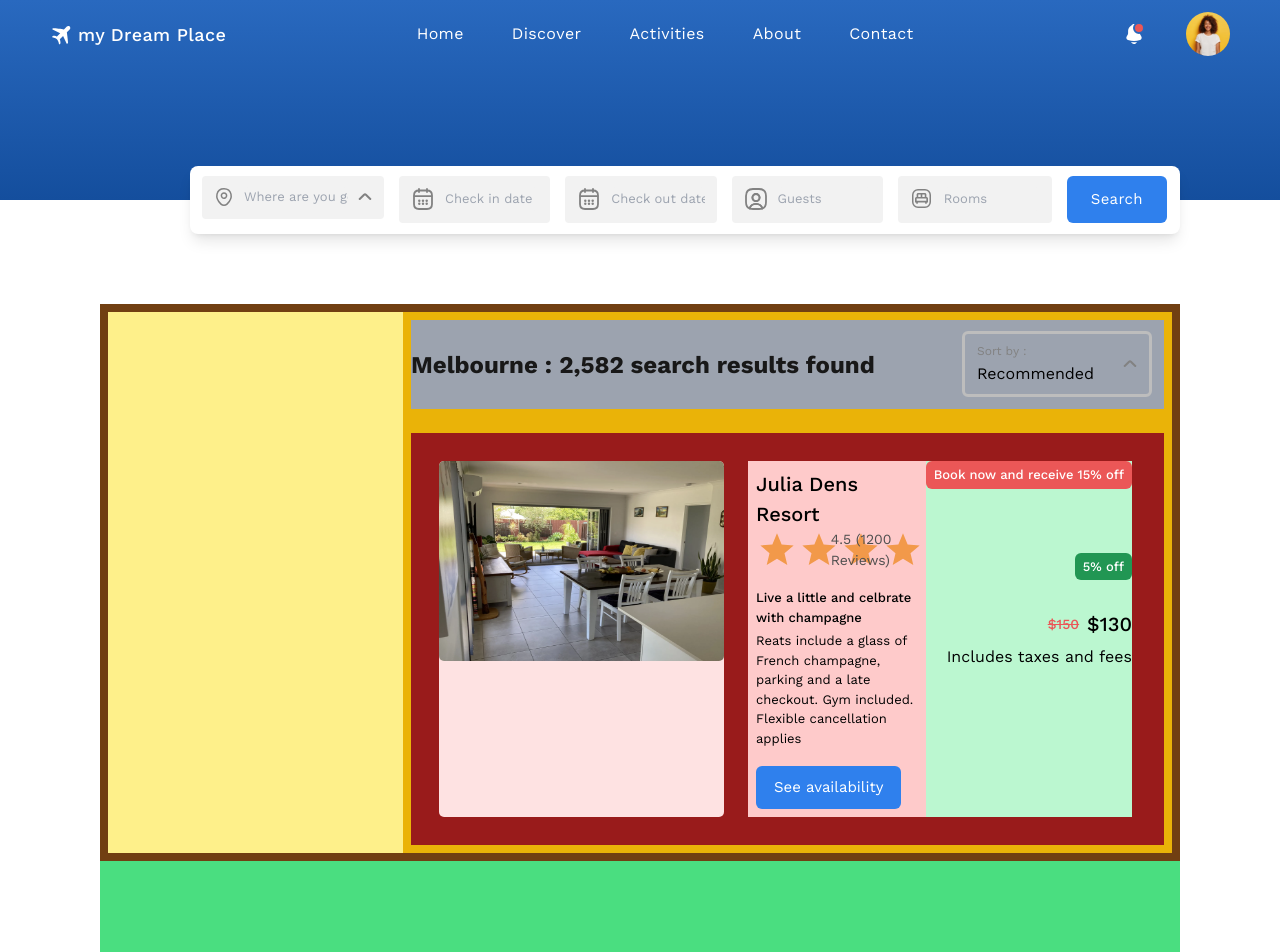
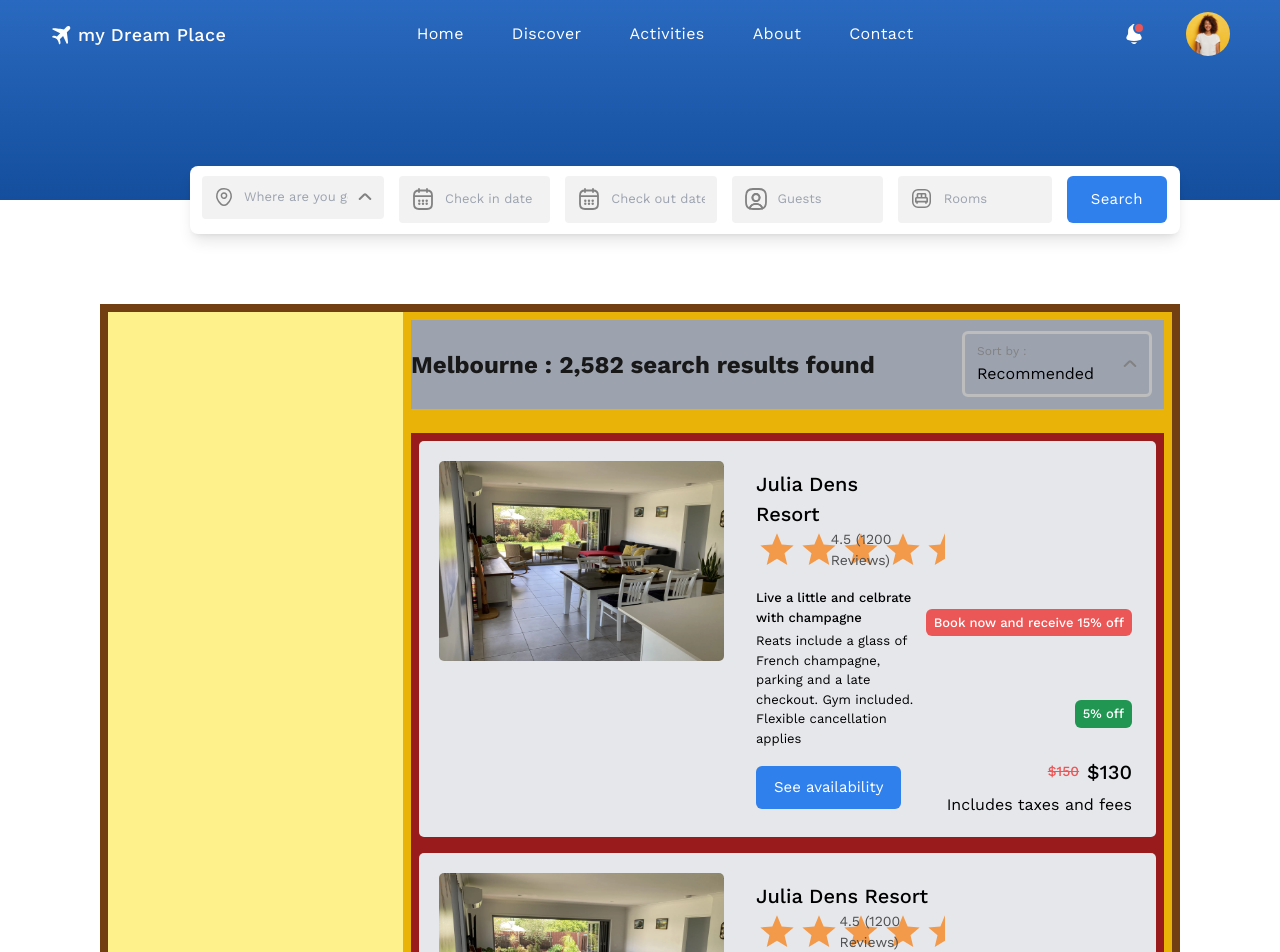
Before and after one commit to SaraDrwish/algoriza-internship-FE204, a Vue app: page /searchres in a window 1280 px wide. Shown: the top 952 px of the page. Built offline with nearby package versions, Linux system fonts and the light colour scheme; a web font is replaced by a local one.

Commit message:
53 search res and sign and reg 8

```diff
--- a/src/components/SearchResults/SearchResults.vue
+++ b/src/components/SearchResults/SearchResults.vue
@@ -120,15 +120,57 @@
 
     </div>
 
+<!-- start cards -->
 
-    <div class="bg-red-800 p-2">
+     <div class="bg-red-800 p-2 flex flex-col gap-[24px]">
+           <div class="flex gap-[24px] w-[100%] bg-gray-200 rounded-[5px] border-solid border-1
+          border-borderserbox py-[20px] pl-[20px] pr-[24px] ">
+              <div class="flex-2  rounded-[5px] ">
+                <img class="w-[285px] h-[200px] rounded-[5px] " src="../../assets/imgs/12.png" alt="12">
+              </div>
+              <div class="flex flex-1 ">
+                <div class=" flex-1 p-2">
+                  <p class="text-[20px] font-[500]">Julia Dens Resort</p>
+                  <div class="flex gap-[12px] mb-[17px]">
+                    <span class="flex">
+                      <img src="../../assets/icons/star-s-fill 4fl.svg" alt="str">
+                      <img src="../../assets/icons/star-s-fill 4fl.svg" alt="str">
+                      <img src="../../assets/icons/star-s-fill 4fl.svg" alt="str">
+                      <img src="../../assets/icons/star-s-fill 4fl.svg" alt="str">
+                      <img src="../../assets/icons/srhv.svg" alt="strhf">
+                    </span>
+                    <span class="text-[14px] text-light-black"> 4.5 (1200 Reviews)</span>
+                  </div>
+                  <p class="text-[13px] font-[500] mb-[4px] ">Live a little and celbrate with champagne</p>
+                  <p class="text-[13px]   ">Reats include a glass of French champagne, parking
+                    and a late checkout. Gym included. Flexible cancellation applies</p>
+                  <button class="mt-[18px] text-white bg-primary rounded-[6px] py-[10px] px-[18px] text-[15px]">See availability</button>
+                </div>
+                <div class="flex items-end flex-col flex-2 text-right justify-end   ">
+                  <p class="text-[13px] bg-srchRed py-[4px] px-[8px] mb-[64px] rounded-[6px] font-[500] text-white" >Book now and receive 15% off</p>
+                  <p class="text-[13px] bg-srchGrn mb-[29px]  py-[4px] px-[8px] rounded-[6px]  font-[500] text-white" >5% off</p>
+                  <div class="flex gap-[8px] font-[500]  items-center  ">
+                    <span class="text-srchRed text-[14px] line-through ">$150</span>
+                    <span class="text-[20px]">$130</span>
+                  </div>
+                  <p class="mt-[6px]"> Includes taxes and fees </p>
+                </div>
+              </div>
+           </div>
+        </div>
 
-       <div class="flex gap-[24px] rounded-[5px] border-solid border-1 border-borderserbox py-[20px] pl-[20px] pr-[24px] ">
-          <div class="flex-2 bg-red-100 rounded-[5px] ">
+
+<!-- ////// -->
+
+
+    <div class="bg-red-800 p-2 flex flex-col gap-[24px]">
+           <div class="flex gap-[24px] bg-gray-200 rounded-[5px] border-solid border-1
+            border-borderserbox py-[20px] pl-[20px] pr-[24px] ">
+          <div class="flex-2  rounded-[5px] ">
             <img class="w-[285px] h-[200px] rounded-[5px] " src="../../assets/imgs/12.png" alt="12">
           </div>
-          <div class="flex flex-1 bg-red-500">
-            <div class="bg-red-200 flex-1 p-2">
+          <div class="flex flex-1 ">
+            <div class=" flex-1 p-2">
               <p class="text-[20px] font-[500]">Julia Dens Resort</p>
               <div class="flex gap-[12px] mb-[17px]">
                 <span class="flex">
@@ -145,20 +187,22 @@
                 and a late checkout. Gym included. Flexible cancellation applies</p>
               <button class="mt-[18px] text-white bg-primary rounded-[6px] py-[10px] px-[18px] text-[15px]">See availability</button>
             </div>
-            <div class="flex items-end flex-col flex-2 bg-green-200 text-right  ">
-              <p class="text-[13px] bg-srchRed py-[4px] px-[8px] mb-[64px] rounded-[6px] font-[500] text-white" >Book now and receive 15% off</p>
-              <p class="text-[13px] bg-srchGrn mb-[29px]  py-[4px] px-[8px] rounded-[6px]  font-[500] text-white" >5% off</p>
+            <div class="flex items-end flex-col flex-2 text-right justify-end ">
+
               <div class="flex gap-[8px] font-[500]  items-center  ">
-                <span class="text-srchRed text-[14px] line-through ">$150</span>
                 <span class="text-[20px]">$130</span>
               </div>
               <p class="mt-[6px]"> Includes taxes and fees </p>
-
             </div>
           </div>
        </div>
+    </div>
 
-    </div>
+    <!-- /////// -->
+
+
+  <!-- end cards -->
+
 
 
 
```
